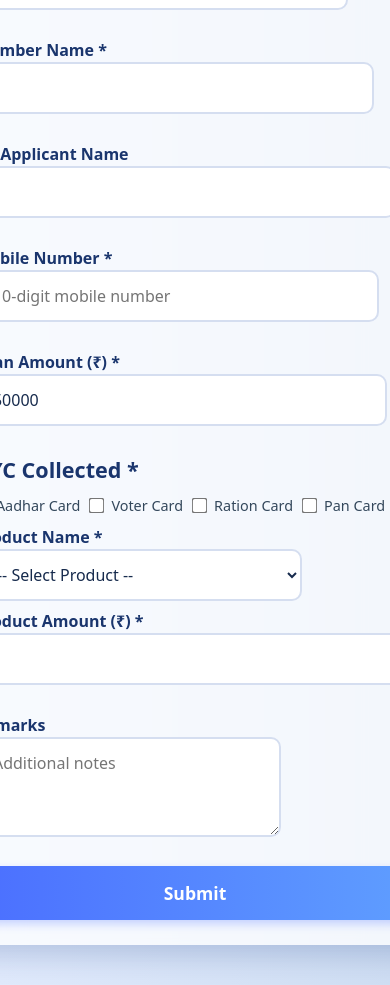
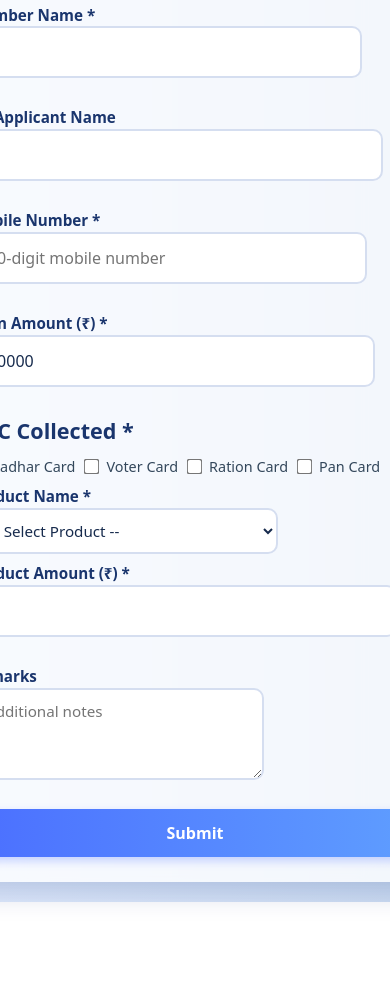
Before and after one commit to CoderHarshaVardhan/vercel-frontend, a React (Create React App) app: page /form in a window 390 px wide. Shown: the part 875-1860 px from the top of the page. After the commit the page ends 1777 px from the top, so only its background shows below. Built offline with nearby package versions, Linux system fonts and the light colour scheme.

Commit message:
form updated

```diff
--- a/src/pages/Form.css
+++ b/src/pages/Form.css
@@ -58,6 +58,8 @@ label, legend {
 
 /* Inputs and selects */
 input[type="text"],
+input[type="email"],
+input[type="password"],
 input[type="number"],
 input[type="date"],
 input[type="tel"],
@@ -76,6 +78,7 @@ textarea {
   background-color: #fff;
 }
 
+/* Focus effect */
 input:focus,
 select:focus,
 textarea:focus {
@@ -92,7 +95,8 @@ fieldset {
 }
 
 /* Checkbox labels inline */
-fieldset label {
+fieldset label,
+.terms-label {
   display: inline-flex;
   align-items: center;
   margin-right: 20px;
@@ -106,10 +110,12 @@ input[type="checkbox"] {
   margin-right: 8px;
   transform: scale(1.2);
   cursor: pointer;
+  accent-color: #4b6fff;
 }
 
 /* Submit button */
-button[type="submit"] {
+button[type="submit"],
+button.submit-btn {
   width: 100%;
   background: linear-gradient(to right, #4b6fff, #5f9eff);
   color: white;
@@ -123,7 +129,8 @@ button[type="submit"] {
   box-shadow: 0 4px 10px rgba(75, 111, 255, 0.3);
 }
 
-button[type="submit"]:hover {
+button[type="submit"]:hover,
+button.submit-btn:hover {
   background: linear-gradient(to right, #3a5ce0, #4c87ff);
   box-shadow: 0 6px 14px rgba(75, 111, 255, 0.45);
   transform: scale(1.02);
@@ -140,16 +147,40 @@ p {
 
 /* Responsive tweaks */
 @media (max-width: 640px) {
+  body {
+    padding: 20px 10px;
+  }
+
   form {
-    padding: 25px;
+    padding: 25px 20px;
+    border-radius: 12px;
   }
 
   form h2 {
     font-size: 1.5rem;
+    margin-bottom: 25px;
   }
 
-  fieldset label {
+  label, legend {
+    font-size: 0.95rem;
+  }
+
+  input,
+  select,
+  textarea {
+    padding: 10px 14px;
+    font-size: 0.95rem;
+  }
+
+  fieldset label,
+  .terms-label {
     margin-right: 12px;
     font-size: 0.9rem;
   }
+
+  button[type="submit"],
+  button.submit-btn {
+    font-size: 1rem;
+    padding: 12px;
+  }
 }
```
